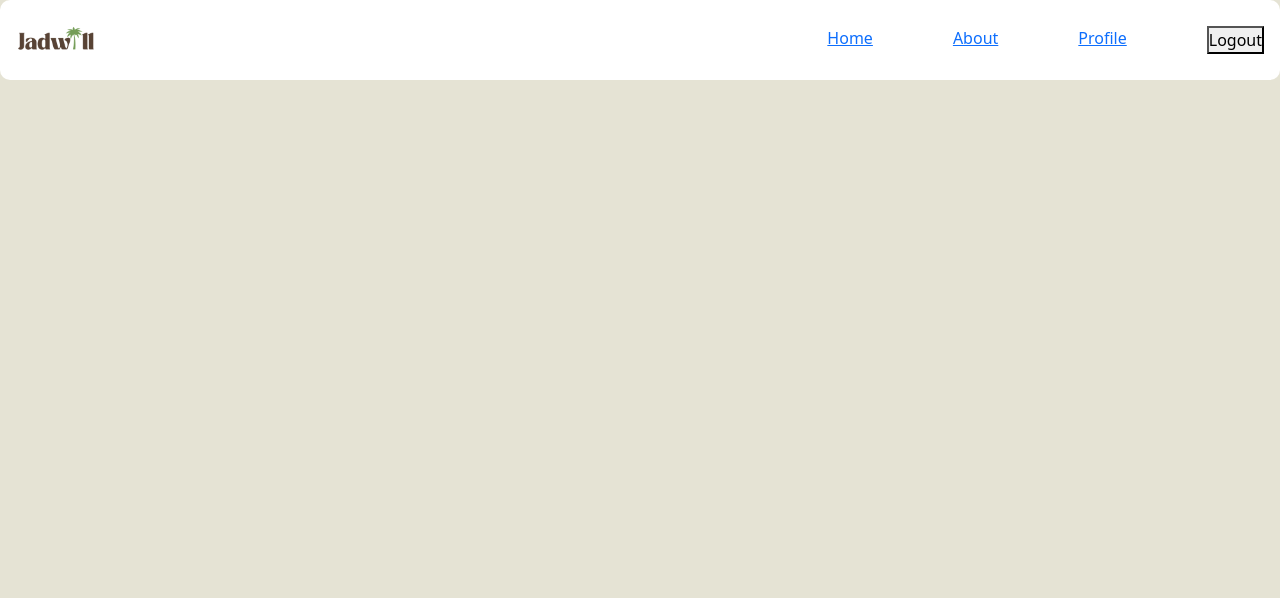
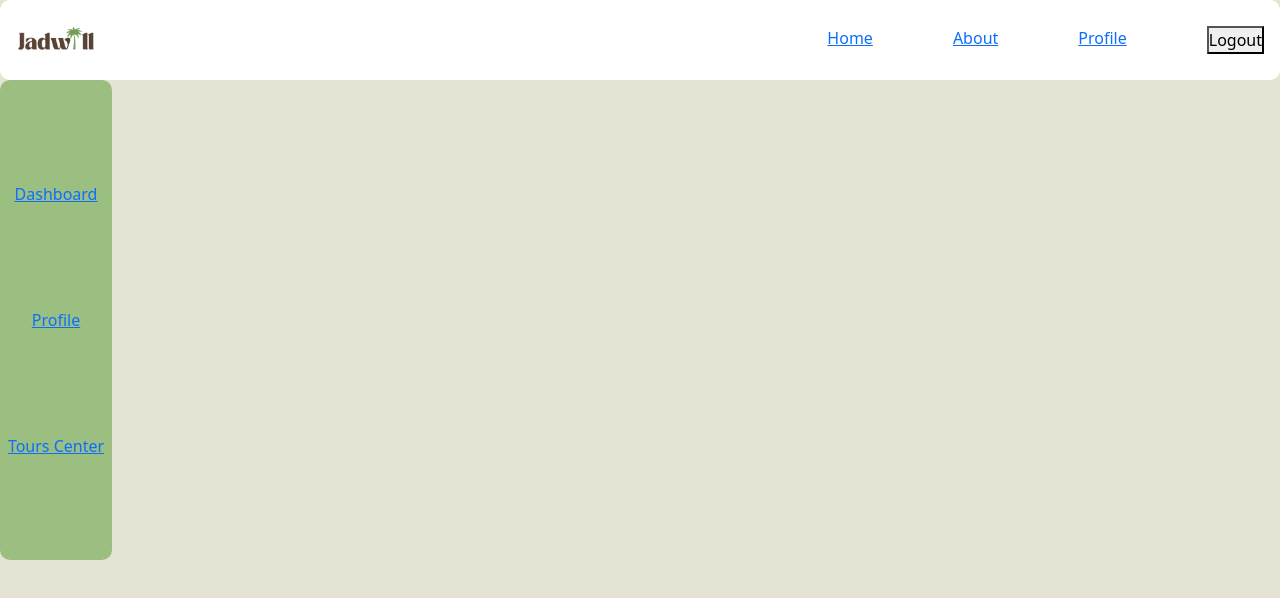
Before and after one commit to SarahAlabkari/SWE363_Project, a React (Create React App) app: page /GuideDashboard in a window 1280 px wide. Shown: the top 598 px of the page. Built offline with nearby package versions, Linux system fonts and the light colour scheme.

Commit message:
feat: add the guide side bar

```diff
--- a/src/App.js
+++ b/src/App.js
@@ -21,6 +21,7 @@ function App() {
           <Route path="/TourGuides" element={<TourGuides />} />
           <Route path="/guide/:guideName" element={<GuideProfile />} />
           <Route path='/GuideDashboard' element={<GuideDashboard />} />
+          {/* <Route path='/ToursCenter' element={<ToursCenter />} /> */}
         </Routes>
     </div>
   );
--- a/src/components/GuideSideBar.jsx
+++ b/src/components/GuideSideBar.jsx
@@ -1,9 +1,21 @@
 import React from "react";
+import { Link } from "react-router-dom";
 
 const GuideSideBar = () => {
     return (
-        <div className="d-flex flex-column justify-content-center align-items-center">
-
+        <div
+            className="d-flex flex-column align-items-center"
+            style={{
+                backgroundColor: 'var(--green-color)',
+                height: '30rem',
+                width: '7rem',
+                borderRadius: '10px',
+                justifyContent: 'space-evenly',
+                textAlign: 'center',
+            }}>
+            <Link to={'/GuideDashboard'} >Dashboard</Link>
+            <Link to={'/GuideProfile'}>Profile</Link>
+            <Link to={'/ToursCenter'}>Tours Center</Link>
         </div>
     );
 }
--- a/src/pages/GuideDashboard.jsx
+++ b/src/pages/GuideDashboard.jsx
@@ -1,11 +1,12 @@
 import React from "react";
 import GuideTopBar from "../components/GuideTopBar";
+import GuideSideBar from "../components/GuideSideBar";
 
 const GuideDashboard = () => {
     return (<div>
         <GuideTopBar />
         <div className="d-flex">
-            {/* <GuideSideBar /> */}
+            <GuideSideBar />
             <main className="container">
                 <div className="row">
                     {/* <GuideCalendar />
```
Also changed, not shown: src/components/GuideTopBar.jsx (+0 -9 lines).
